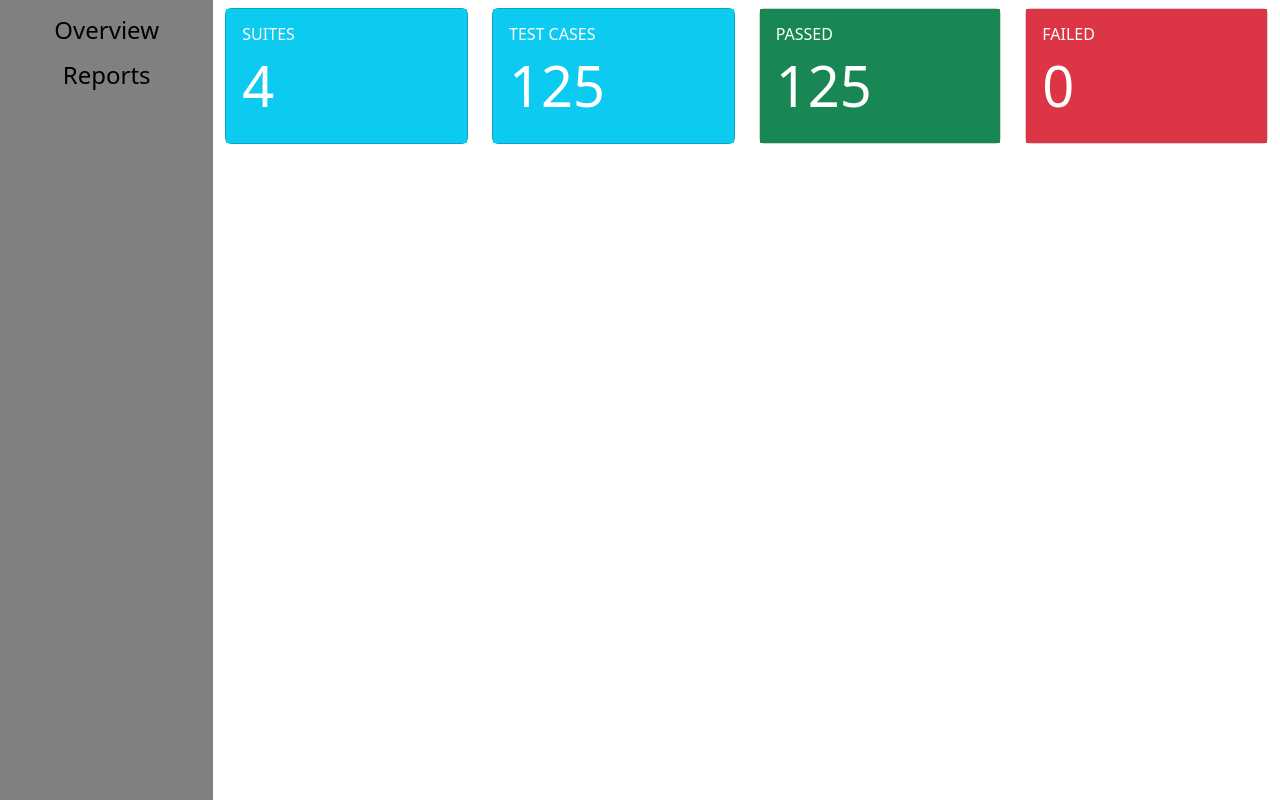
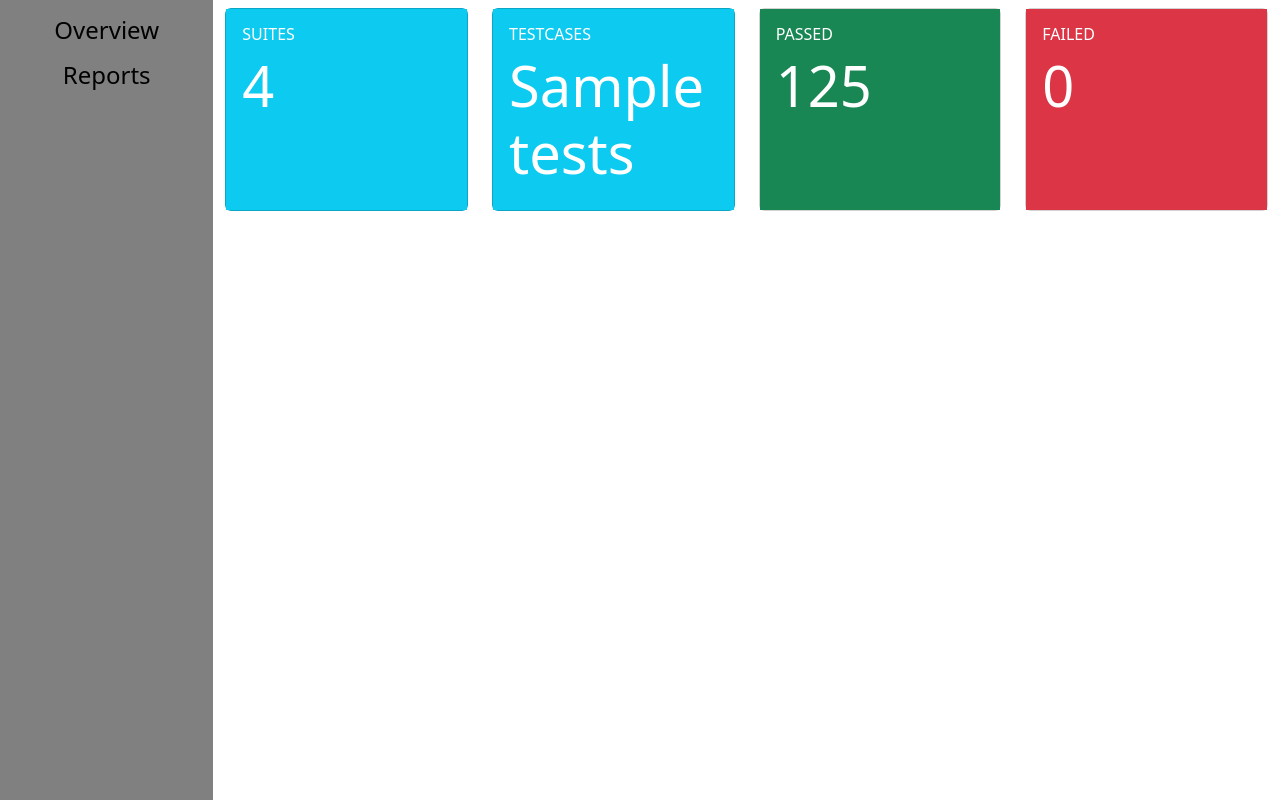
Before and after one commit to skpprafful/hacker-week, a Flask app: template templates/index.html in a window 1280 px wide. Shown: the part 85-885 px from the top of the page. Run offline with Flask 2, Linux system fonts and the light colour scheme; the template is opened without the code that fills it: most values are stand-ins (such as "Sample title", 1, 10 or a date in 2020); some libraries are stand-ins or nearby versions.

Commit message:
Add files via upload

```diff
--- a/templates/index.html
+++ b/templates/index.html
@@ -8,6 +8,8 @@
     <link rel="stylesheet" href="/static/css/styles.css">
   </head>
   <body>
+
+
     <script src="https://cdn.jsdelivr.net/npm/bootstrap@5.2.0/dist/js/bootstrap.bundle.min.js" integrity="sha384-A3rJD856KowSb7dwlZdYEkO39Gagi7vIsF0jrRAoQmDKKtQBHUuLZ9AsSv4jD4Xa" crossorigin="anonymous"></script>
  <nav class="navbar navbar-expand-lg
             navbar-light text-bg-info p-3">
@@ -69,8 +71,10 @@
                         <div class="rotate">
                             <i class="fa fa-list fa-4x"></i>
                         </div>
-                        <h6 class="text-uppercase">Test Cases</h6>
-                        <h1 class="display-4">125</h1>
+                       <h6 class="text-uppercase">testcases</h6>
+                        <h1 class="display-4"> {% block content %}
+           {{ tests }}
+    {% endblock %}</h1>
                     </div>
                 </div>
             </div>
@@ -97,7 +101,6 @@
                 </div>
             </div>
 
-
             </div>
         </div>
     </div>
```
